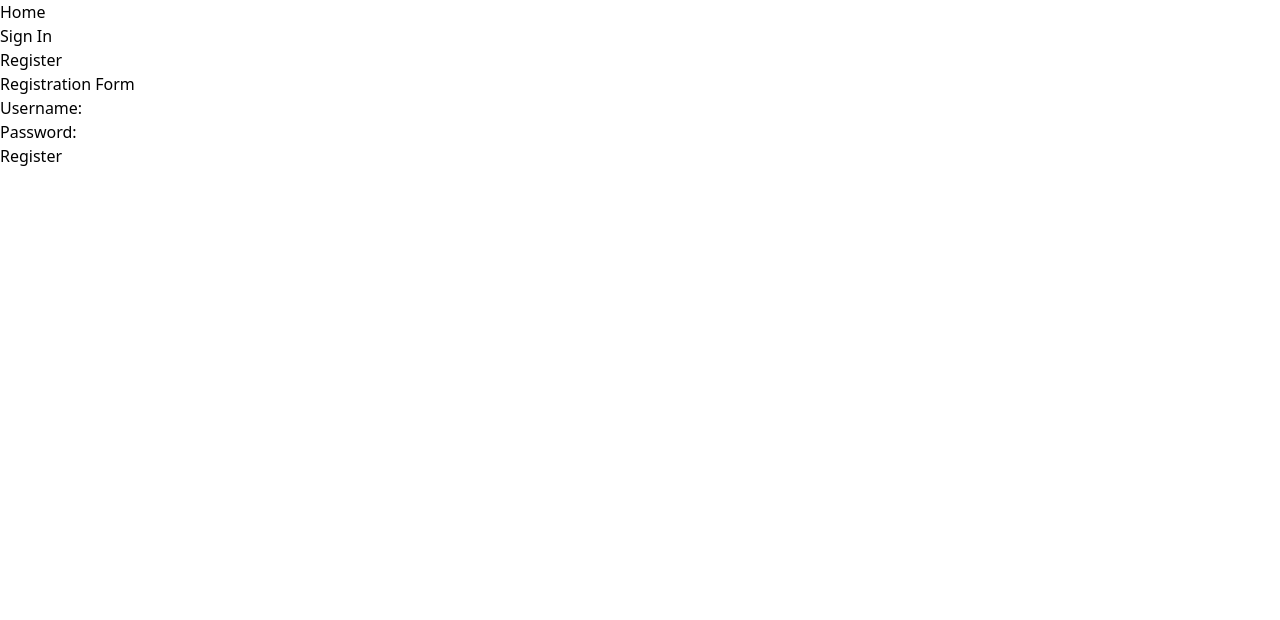
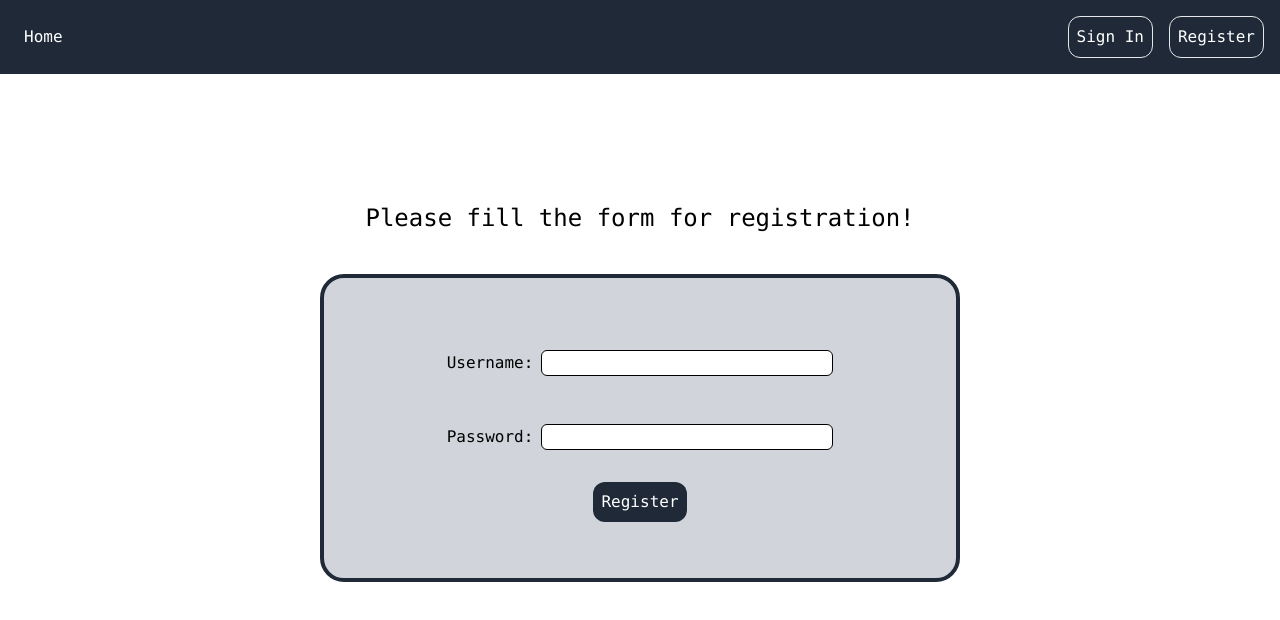
Before and after one commit to CodecoolGlobal/solar-watch-MVP-java-whowful, a React (Vite) app in the folder frontend/: page /register in a window 1280 px wide. Shown: the top 620 px of the page. Built offline with nearby package versions, Linux system fonts and the light colour scheme.

Commit message:
frontend styling and fix data not getting id in database

```diff
--- a/frontend/index.html
+++ b/frontend/index.html
@@ -9,7 +9,7 @@
   <link href="https://cdn.jsdelivr.net/npm/tailwindcss@^2.2.19/dist/tailwind.min.css" rel="stylesheet" />
 </head>
 
-<body>
+<body class="font-mono">
   <div id="root"></div>
   <script type="module" src="/src/main.jsx"></script>
 </body>
--- a/frontend/src/Components/Layout.jsx
+++ b/frontend/src/Components/Layout.jsx
@@ -19,36 +19,50 @@ const Layout = ({ children, jwt, jwtSetter }) => {
   }
 
   return (
-    <div>
-      <header>
-        <nav>
-          <div>
-            <a href="/">Home</a>
-          </div>
-          {!jwt ? <>
-            <div>
+    <>
+      <header className="bg-gray-800 flex items-center justify-between p-2">
+        <div className="inline-block">
+          <a className="p-2 m-2 rounded-xl text-white hover:bg-gray-600" href="/">
+            Home
+          </a>
+        </div>
+        {!jwt ? (
+          <nav>
+            <div className="inline-block">
               <Link to="/login">
-                <button>Sign In</button>
+                <button className="p-2 m-2 rounded-xl text-white hover:bg-gray-600 border border-r-white">
+                  Sign In
+                </button>
               </Link>
             </div>
-            <div>
+            <div className="inline-block">
               <Link to="/register">
-                <button>Register</button>
+                <button className="p-2 m-2 rounded-xl text-white hover:bg-gray-600 border border-r-white">
+                  Register
+                </button>
               </Link>
             </div>
-          </> : <>
-            <div>
-              <Link to="/">
-                <button onClick={handleLogout}>Logout</button>
-              </Link>
-            </div>
-          </>}
-        </nav>
+          </nav>
+        ) : (
+          <nav className="inline-block">
+            <Link to='/solarwatch'>
+              <button className="p-2 m-2 rounded-xl text-white hover:bg-gray-600 border border-r-white">
+                SolarWatch
+              </button>
+            </Link>
+            <Link to="/">
+              <button className="p-2 m-2 rounded-xl text-white hover:bg-gray-600 border border-r-white" onClick={handleLogout}>
+                Logout
+              </button>
+            </Link>
+          </nav>
+        )}
       </header>
-      <div>
+      <main >
         {children}
-      </div>
-    </div>
+      </main >
+    </>
+
   )
 }
 
--- a/frontend/src/Components/Modal.css
+++ b/frontend/src/Components/Modal.css
@@ -1,10 +1,6 @@
-
 .modalBackground {
   width: 100vw;
   height: 100vh;
-  background-image: url(/maxresdefault.jpg);
-  background-size: cover;
-  background-position: center;
   backdrop-filter: blur(15px);
   position: fixed;
   display: flex;
--- a/frontend/src/Pages/LogInPage.jsx
+++ b/frontend/src/Pages/LogInPage.jsx
@@ -43,30 +43,32 @@ const LogInPage = ({ jwtSetter }) => {
   };
 
   return (
-    <div className="form-container">
-      <h2>Log In</h2>
-      <form onSubmit={handleSubmit}>
-        <div className="form-group">
-          <label htmlFor="username">Username:</label>
+    <div className='text-center my-32'>
+      <h2 className='mb-10 text-2xl'>Please enter your credentials to log in!</h2>
+      <form onSubmit={handleSubmit} className='py-12 border-4 border-gray-800 rounded-3xl w-6/12 bg-gray-300 mx-auto'>
+        <div className='p-6'>
+          <label htmlFor="username" className='pr-2'>Username:</label>
           <input
             type="text"
             id="username"
             name="username"
             value={logInData.username}
             onChange={handleChange}
+            className='border-black border rounded-md px-1 w-6/12'
           />
         </div>
-        <div className="form-group">
-          <label htmlFor="password">Password:</label>
+        <div className='p-6'>
+          <label htmlFor="password" className='pr-2'>Password:</label>
           <input
             type="password"
             id="password"
             name="password"
             value={logInData.password}
             onChange={handleChange}
+            className='border-black border rounded-md px-1 w-6/12'
           />
         </div>
-        <button type="submit">Log In</button>
+        <button type="submit" className='p-2 m-2 rounded-xl text-white bg-gray-800 hover:bg-gray-600'>Log In</button>
       </form>
     </div>
   );
--- a/frontend/src/Pages/MainPage.jsx
+++ b/frontend/src/Pages/MainPage.jsx
@@ -3,7 +3,10 @@ import React from 'react'
 const MainPage = () => {
 
   return (
-    <div className='text-3xl font-bold underline'>Welcome to the world's most famous Solar Watch website!</div>
+    <>
+      <div className='text-center p-2 my-10 mx-20 text-2xl'>Welcome! For checking the solar data, please register or log in!</div>
+      <img src='/bg.jpg' alt='pic' className='mx-auto w-2/6 text-center' />
+    </>
   )
 
 }
--- a/frontend/src/Pages/RegistrationPage.jsx
+++ b/frontend/src/Pages/RegistrationPage.jsx
@@ -38,30 +38,32 @@ const RegistrationPage = () => {
   };
 
   return (
-    <div className="form-container">
-      <h2>Registration Form</h2>
-      <form onSubmit={handleSubmit}>
-        <div className="form-group">
-          <label htmlFor="username">Username:</label>
+    <div className='text-center my-32'>
+      <h2 className='mb-10 text-2xl'>Please fill the form for registration!</h2>
+      <form onSubmit={handleSubmit} className='py-12 border-4 border-gray-800 rounded-3xl w-6/12 bg-gray-300 mx-auto'>
+        <div className="p-6">
+          <label htmlFor="username" className='pr-2'>Username:</label>
           <input
             type="text"
-            id="username"
             name="username"
+            required
             value={registrationData.username}
             onChange={handleChange}
+            className='border-black border rounded-md px-1 w-6/12'
           />
         </div>
-        <div className="form-group">
-          <label htmlFor="password">Password:</label>
+        <div className="p-6">
+          <label htmlFor="password" className='pr-2'>Password:</label>
           <input
             type="password"
-            id="password"
             name="password"
+            required
             value={registrationData.password}
             onChange={handleChange}
+            className='border-black border rounded-md px-1 w-6/12 '
           />
         </div>
-        <button type="submit">Register</button>
+        <button type="submit" className='p-2 m-2 rounded-xl text-white bg-gray-800 hover:bg-gray-600'>Register</button>
       </form>
     </div>
   );
--- a/frontend/src/Pages/SolarWatchPage.jsx
+++ b/frontend/src/Pages/SolarWatchPage.jsx
@@ -1,10 +1,22 @@
-import React, { useState } from "react";
+import React, { useEffect, useState } from "react";
 import Modal from '../Components/Modal'
 
 
-const getSolarData = async (city, date) => {
+const getSolarDataForCity = async (city, date) => {
   try {
     const res = await fetch(`/api/solarwatch?city=${city}&date=${date}`)
+    if (!res.ok) {
+      console.log(`Response status: ${res.status}`)
+    }
+    return await res.json()
+  } catch (error) {
+    console.error("Error fetching Solar Data: ", error)
+  }
+}
+
+const getAllSolarData = async () => {
+  try {
+    const res = await fetch('/api/solarwatch/all')
     if (!res.ok) {
       console.log(`Response status: ${res.status}`)
     }
@@ -18,47 +30,97 @@ const SolarWatchPage = () => {
   const [cityName, setCityName] = useState('')
   const [solarData, setSolarData] = useState(null)
   const [openModal, setOpenModal] = useState(false)
+  const [allSolarData, setAllSolarData] = useState(null)
+  const [date, setDate] = useState('')
 
-  const handleChange = (e) => {
+  const currentDate = new Date().toJSON().slice(0, 10)
+
+  useEffect(() => {
+    const solarDataFunc = async () => {
+      const allSolarDataResponse = await getAllSolarData();
+      setAllSolarData(allSolarDataResponse);
+    };
+    setDate(currentDate)
+    solarDataFunc();
+  }, [solarData]);
+
+
+  const handleCityChange = (e) => {
+    setCityName(e.target.value)
+  }
+
+  const handleDateChange = (e) => {
     console.log(e.target.value)
-    setCityName(e.target.value)
+    setDate(e.target.value)
   }
 
   const handleSubmit = async (e) => {
     e.preventDefault()
-    const today = new Date();
-    const formattedDate = today.toISOString().split('T')[0];
-    const response = await getSolarData(cityName, formattedDate)
-    console.log(response)
-    setSolarData(response)
+    const oneSolarDataResponse = await getSolarDataForCity(cityName, date)
+    setSolarData(oneSolarDataResponse)
     setOpenModal(true)
   }
 
   return (
     <>
       {!openModal ? (
-        <div style={{
-          backgroundImage: "url(/maxresdefault.jpg)",
-          backgroundSize: "cover",
-          backgroundPosition: "center",
-          width: "100vw",
-          height: "100vh",
-          margin: 0,
-          padding: 0,
-        }}>
-          <label className="swInputLabel"> Please enter the city:
+        <div>
+          <div className="ml-10 mt-20 p-2">
+            <label htmlFor="solarWatch" className="pr-2"> Please enter the city:</label>
             <input
               type="text"
-              className="solarWatch-input"
               name="solarWatch"
               value={cityName}
-              onChange={handleChange}
+              onChange={handleCityChange}
+              className='border-black border rounded-md px-1'
             />
-          </label>
-          <button className="openModalBtn" type="submit" onClick={handleSubmit}>Search</button>
-        </div>
+          </div>
+          <div className="ml-10 p-2">
+            <label htmlFor="solarWatchDate" className="pr-2"> Please enter the date:</label>
+            <input
+              min={currentDate}
+              type="date"
+              name="solarWatchDate"
+              value={date}
+              onChange={handleDateChange}
+              className='border-black border rounded-md px-1 w-auto'
+            />
+          </div>
+          <div className="ml-10 mb-20 p-2">
+            <button className='bg-gray-800 p-2 mt-7 rounded-xl text-white hover:bg-gray-500' type="submit" onClick={handleSubmit}>Search</button>
+          </div>
+          <div>
+            <h2 className="mx-10 p-2 border-b-2 border-gray-800 text-2xl">History</h2>
+            <div className="relative overflow-x-auto mx-10 p-2">
+              <table className="w-full text-left text-gray-800">
+                <thead className="text-gray-700 uppercase">
+                  <tr>
+                    <th className="border-b border-gray-800 py-5 text-lg">City</th>
+                    <th className="border-b border-gray-800 py-5 text-lg">Date</th>
+                    <th className="border-b border-gray-800 py-5 text-lg">Sunrise</th>
+                    <th className="border-b border-gray-800 py-5 text-lg">Sunset</th>
+                  </tr>
+                </thead>
+                <tbody>
+                  {allSolarData && allSolarData.length > 0 ? (allSolarData.map((data, index) => (
+                    <tr key={index} className="bg-white border-b-2 text-sm">
+                      <td className="py-2">{data.city}</td>
+                      <td>{data.date}</td>
+                      <td>{data.sunrise}</td>
+                      <td>{data.sunset}</td>
+                    </tr>
+                  ))) : (
+                    <tr>
+                      <td colSpan="4" className="text-center py-4">No data available.</td>
+                    </tr>
+                  )}
+                </tbody>
+              </table>
+            </div>
+          </div>
+        </div >
       ) : (
-      <Modal solarData={solarData} closeModal={setOpenModal} />
+        <Modal solarData={solarData} closeModal={setOpenModal} />
       )}
     </>
   );
```
Also changed, not shown: frontend/public/bg.jpg (added), frontend/public/maxresdefault.jpg (deleted).
